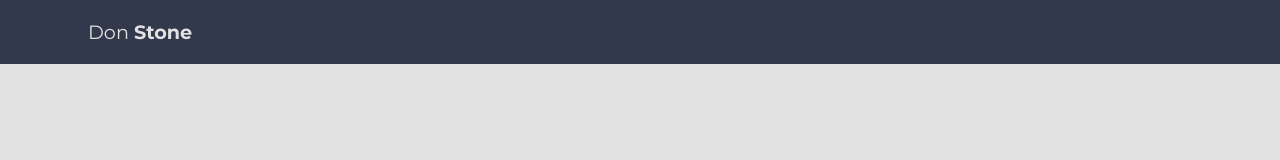
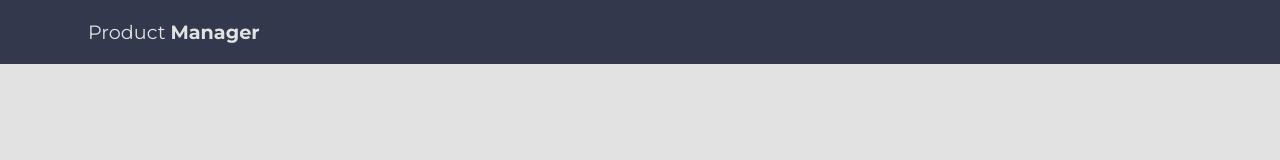
Before and after one commit to LaurynasRup/tomb-stone, a React (Create React App) app in the folder client/: page / in a window 1280 px wide. Shown: the top 160 px of the page. Built offline with nearby package versions, Linux system fonts and the light colour scheme.

Commit message:
Update Naiming

```diff
--- a/client/public/index.html
+++ b/client/public/index.html
@@ -5,7 +5,7 @@
 		<link rel="icon" href="%PUBLIC_URL%/favicon.ico" />
 		<meta name="viewport" content="width=device-width, initial-scale=1" />
 		<meta name="theme-color" content="#000000" />
-		<meta name="description" content="Don Stone | Tomb Stone Managmenent App" />
+		<meta name="description" content="Product Manager | Stone Product Managmenent App" />
 		<meta name="title" property="og:title" content="Don Stone" />
 		<meta property="og:type" content="Website" />
 		<meta name="description" property="og:description" content="Don Stone" />
@@ -31,7 +31,7 @@
       work correctly both with client-side routing and a non-root public URL.
       Learn how to configure a non-root public URL by running `npm run build`.
     -->
-		<title>Don Stone Manager</title>
+		<title>Product Manager</title>
 	</head>
 	<body>
 		<noscript>You need to enable JavaScript to run this app.</noscript>
--- a/client/src/Components/Navbar.js
+++ b/client/src/Components/Navbar.js
@@ -59,7 +59,7 @@ const Navbar = () => {
 			<StyledNav>
 				<div className="inner">
 					<div className="logo" onClick={redirectHomeHandler}>
-						Don <strong>Stone</strong>
+						Product <strong>Manager</strong>
 					</div>
 					{loggedIn && (
 						<ul>
```
